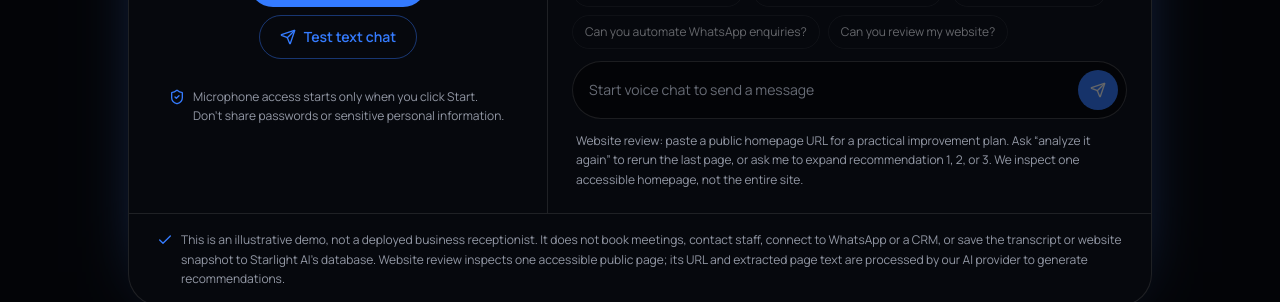
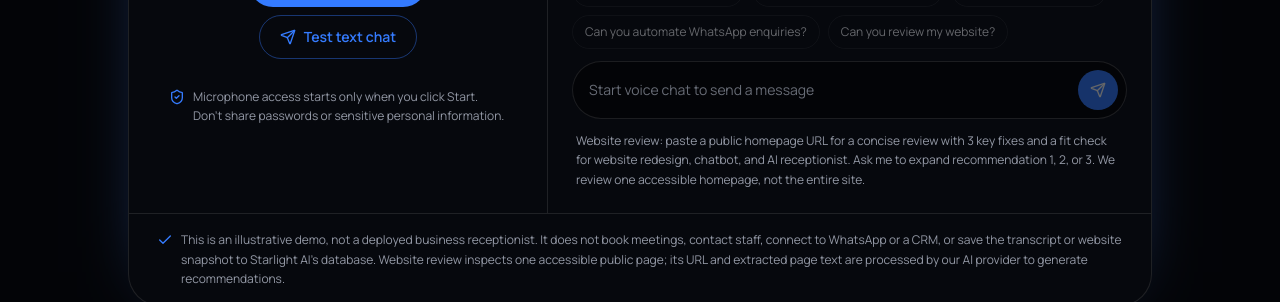
Before and after one commit to abbasimohsin392-prog/Starlight, a Next.js app: page /demo/ai-receptionist in a window 1280 px wide. Shown: the part 960-1262 px from the top of the page. Built offline with nearby package versions, Linux system fonts and the light colour scheme.

Commit message:
Clarify concise website review demo description

```diff
--- a/components/site/voice-receptionist.tsx
+++ b/components/site/voice-receptionist.tsx
@@ -661,7 +661,7 @@ export function VoiceReceptionist() {
               <input value={draft} onChange={(event) => setDraft(event.target.value)} maxLength={700} disabled={!connected || textRequestPending} placeholder={connected ? (textOnlyMode ? 'Type a message to test the assistant…' : 'Type a message…') : 'Start voice chat to send a message'} className="min-w-0 flex-1 bg-transparent py-2 text-sm outline-none placeholder:text-muted-foreground/70 disabled:cursor-not-allowed" aria-label="Message the AI receptionist" />
               <button type="submit" disabled={!connected || !draft.trim() || textRequestPending} aria-label="Send message" className="flex size-10 shrink-0 items-center justify-center rounded-xl bg-primary text-primary-foreground transition-opacity disabled:cursor-not-allowed disabled:opacity-40"><Send className="size-4" /></button>
             </form>
-            <p className="mt-3 px-1 text-xs leading-relaxed text-muted-foreground">Website review: paste a public homepage URL for a practical improvement plan. Ask “analyze it again” to rerun the last page, or ask me to expand recommendation 1, 2, or 3. We inspect one accessible homepage, not the entire site.</p>
+            <p className="mt-3 px-1 text-xs leading-relaxed text-muted-foreground">Website review: paste a public homepage URL for a concise review with 3 key fixes and a fit check for website redesign, chatbot, and AI receptionist. Ask me to expand recommendation 1, 2, or 3. We review one accessible homepage, not the entire site.</p>
           </div>
         </div>
       </div>
```
